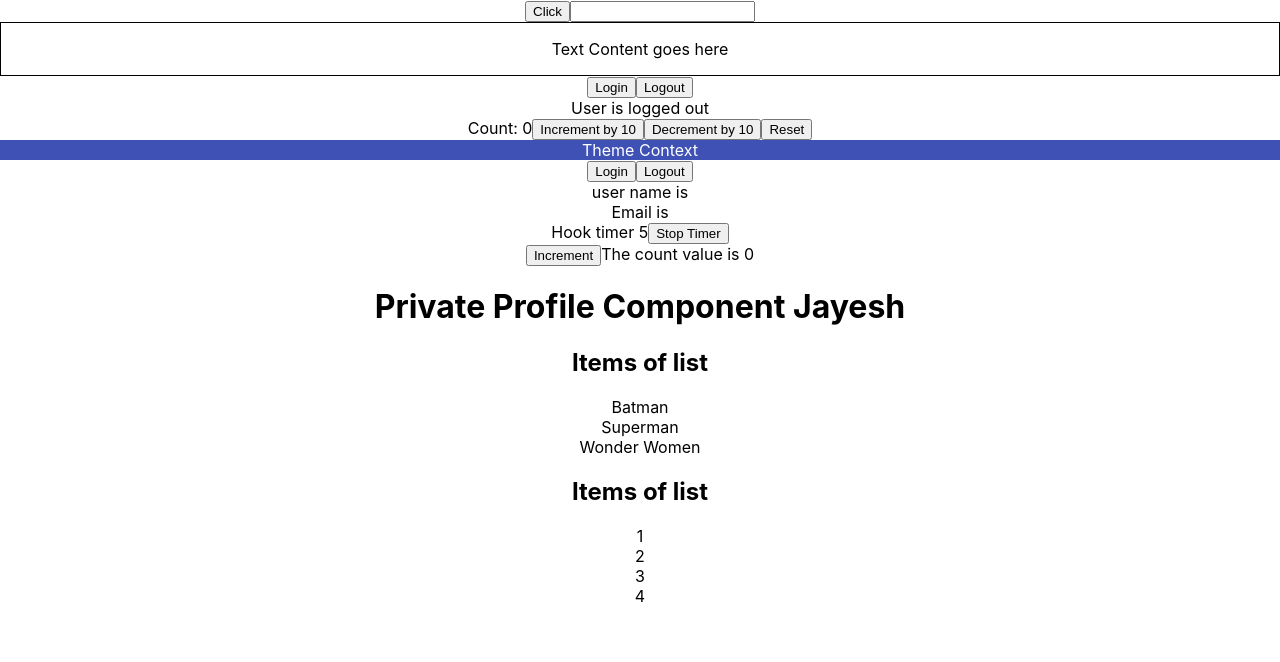
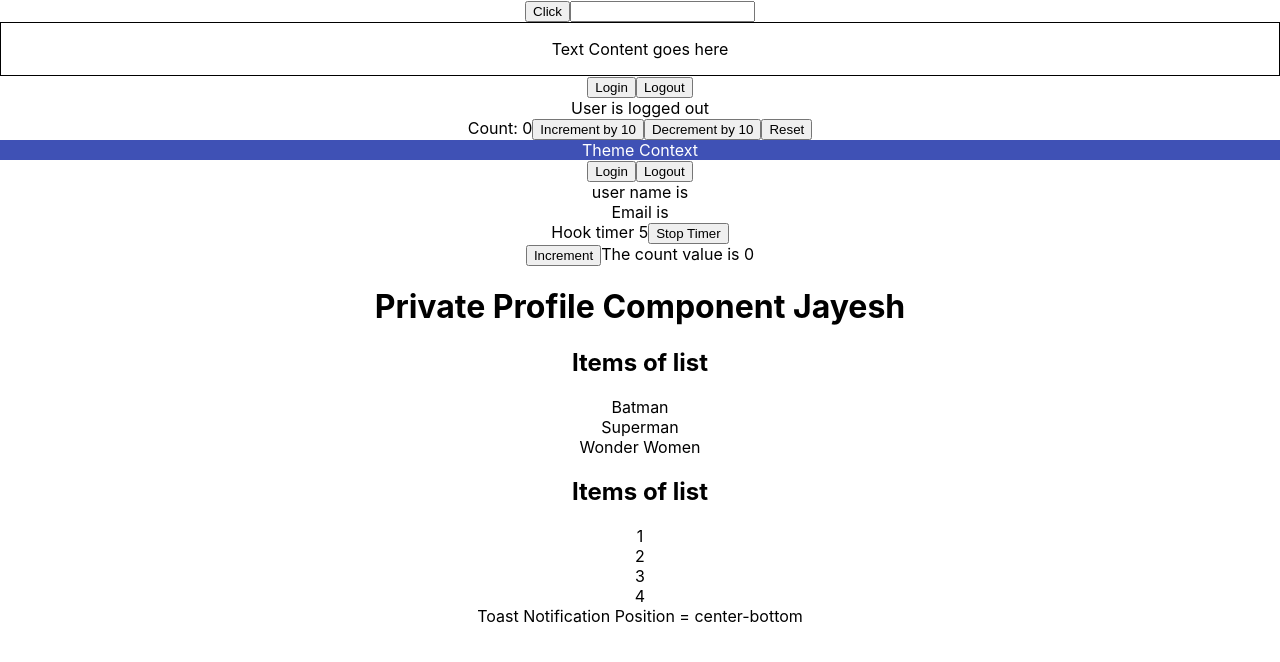
Before and after one commit to jayesh-gite/reactjs-concepts, a React (Create React App) app in the folder react-typescript/: page / in a window 1280 px wide. Shown: the top 662 px of the page. Built offline with nearby package versions, Linux system fonts and the light colour scheme.

Commit message:
react-typescript - template literal combinations for diff strings

```diff
--- a/react-typescript/src/App.tsx
+++ b/react-typescript/src/App.tsx
@@ -21,6 +21,7 @@
 import { Private } from './components/auth/private';
 import { Profile } from './components/auth/Profile';
 import { ListGenetic } from './components/generics/ListGeneric';
+import { Toast } from './components/templateliterals/Toast';
 function App() {
   const personName = {
     first: 'Bruce',
@@ -88,6 +89,7 @@
       <ListGenetic items={['Batman', 'Superman', 'Wonder Women']} onClick={(value) => console.log(value)} />
       <ListGenetic items={[1, 2, 3, 4]} onClick={(value) => console.log(value)} />
       {/*<ListGenetic items={nameList} onClick={(value) => console.log(value)} /> */}
+      <Toast position='center-bottom' />
     </div>
 
   );
--- /dev/null
+++ b/react-typescript/src/components/templateliterals/Toast.tsx
@@ -0,0 +1,20 @@
+
+/**
+Position prop can be one of
+left-centre | left-top | left-bottom |center | center-top | center-bottom |
+right-center | right-bottm | right-top | so on
+
+ **/
+type HorizontalPosition = 'left' | 'center' | 'right';
+type VerticalPosition = 'top' | 'center' | 'bottom';
+type ToastProps = {
+    position: Exclude<`${HorizontalPosition}-${VerticalPosition}`, 'center-center'> | 'center'
+}
+
+export const Toast = ({ position }: ToastProps) => {
+    return (
+        <div>
+            Toast Notification Position = {position}
+        </div>
+    )
+}
```
